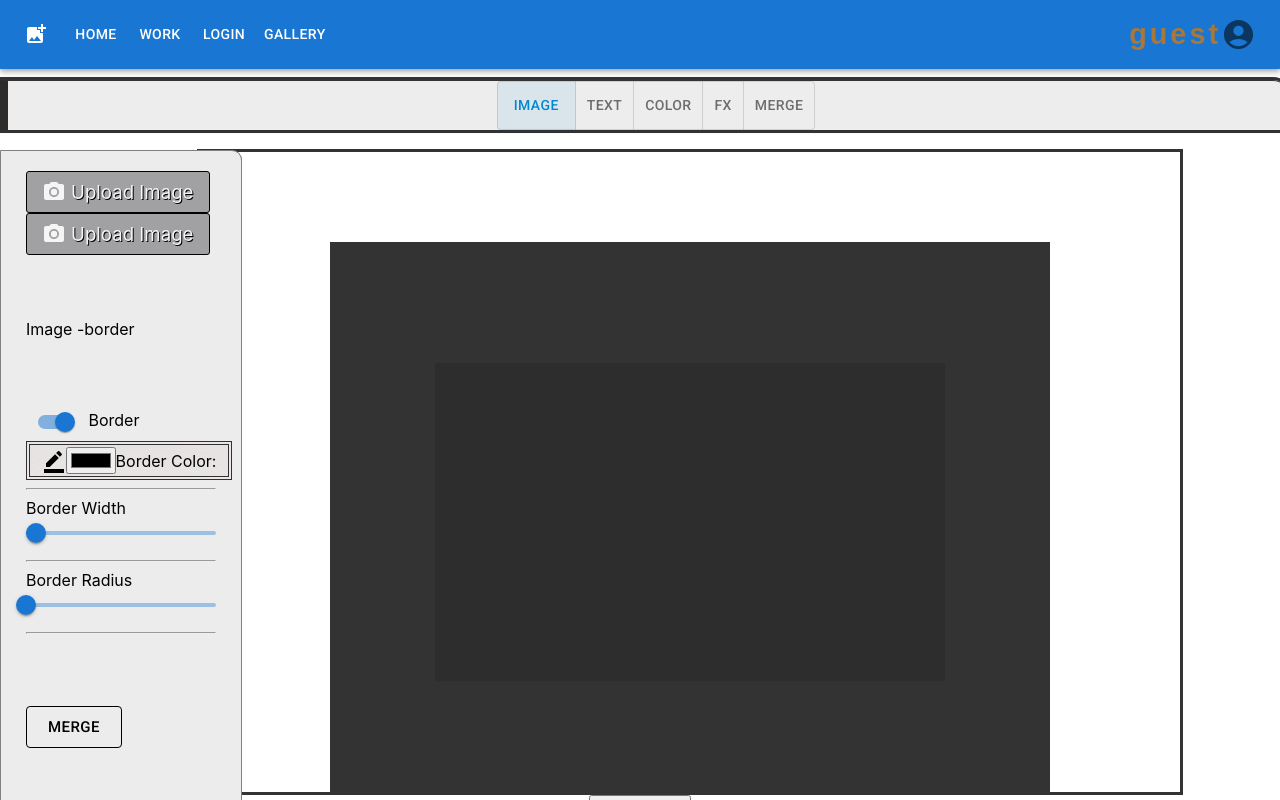
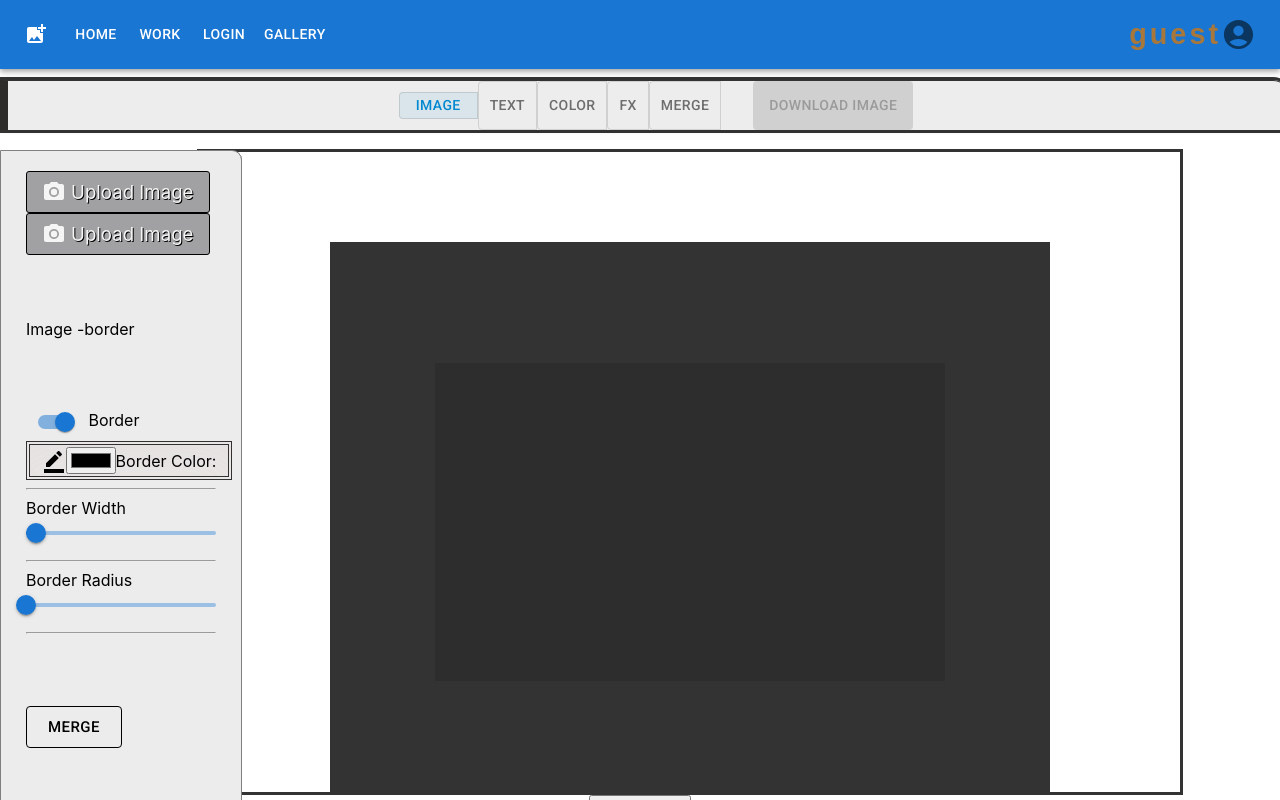
Before and after one commit to dankarger/merger, a React (Create React App) app in the folder client/: page /work in a window 1280 px wide. Shown: the top 800 px of the page. Built offline with nearby package versions, Linux system fonts and the light colour scheme.

Commit message:
add download button on top menu

```diff
--- a/client/src/components/Menu/MenuLeft.jsx
+++ b/client/src/components/Menu/MenuLeft.jsx
@@ -9,7 +9,7 @@ const MenuLeft=({imageCallback,
                     isTextMenuOpen,
                     textCallback,
                     backgroundColor,
-                    setIsBackGroundMenuOpen}) => {
+                    setIsBackGroundMenuOpen,download,isDownloadLinkReady}) => {
 
 
     return (
@@ -24,6 +24,8 @@ const MenuLeft=({imageCallback,
                      isTextMenuOpen={isTextMenuOpen}
                      backgroundColor={backgroundColor}
                      setIsBackGroundMenuOpen={setIsBackGroundMenuOpen}
+                     download={download}
+                     isDownloadLinkReady={isDownloadLinkReady}
             />
         </MenuLeftStyled>
     )
--- a/client/src/components/ToolBar/ToolBar.jsx
+++ b/client/src/components/ToolBar/ToolBar.jsx
@@ -4,41 +4,44 @@ import ToggleButtonGroup from '@mui/material/ToggleButtonGroup';
 import Tooltip from '@mui/material/Tooltip';
 import {Link} from 'react-router-dom'
 import {useEffect, useState} from "react";
+import Button from "@mui/material/Button";
+import {ToolBarMenuStyled} from "../../styles/ToolBarMenu.styled";
 
 export default function ToolBar({imageCallback,
                                     isMenuOpen,
                                     textCallback,
                                     isTextMenuOpen,
                                     setIsBackGroundMenuOpen,
-                                    downLoadLink
+                                    downLoadLink,
+                                    isDownloadLinkReady,
+                                     download
                                 }) {
     const [view, setView] = React.useState('list');
-    const[isDownloadLink,setIsDownloadLink]=useState(null)
+    const[isDownloadLink,setIsDownloadLink]=useState(false)
     const handleChange = (event, nextView) => {
         setView(nextView);
     };
 
     useEffect(()=>{
+        console.log('ggfg',isDownloadLinkReady)
         if(downLoadLink){
-            setIsDownloadLink(downLoadLink)
+            setIsDownloadLink(true)
         }
+
     },[downLoadLink])
 
-    const generateDownloadButton = ()=>{
-        if(isDownloadLink) {
-            return <Link to={{pathname: downLoadLink}} target='_blank' download type={'image/png'}>Download Image</Link>
-        }
-    }
+
     return (
-        <div>
+        // <ToolBarMenuStyled>
         <ToggleButtonGroup
             orientation="horizontal"
             value={view}
             exclusive
             onChange={handleChange}
             color='info'
-            sx={{width:'100%',display:'flex',justifyContent:'left',marginLeft:'1rem' }}
+            sx={{width:'100%',display:'flex',justifyContent:'center',marginLeft:'1rem',gap:'2rem' }}
         >
+            <div>
             <ToggleButton sx={{padding:'0 1rem '}} value="list" aria-label="list" onClick={()=>{
                 imageCallback(menu=>!menu)
                 textCallback(false)
@@ -84,10 +87,14 @@ export default function ToolBar({imageCallback,
             >
               MERGE
             </ToggleButton>
-            {isDownloadLink && <Link to={{pathname: downLoadLink}} target='_blank' download type={'image/png'}>Download Image</Link>}
+            </div>
+
+
+            <Button onClick={download} variant="contained" color={'success'} disabled={!isDownloadLinkReady} >Download Image</Button>
+
 
         </ToggleButtonGroup>
-            {/*{generateDownloadButton}*/}
-            </div>
+
+            // </ToolBarMenuStyled>
     );
 }
--- a/client/src/pages/WorkSpace.jsx
+++ b/client/src/pages/WorkSpace.jsx
@@ -60,6 +60,7 @@ const WorkSpace =()=> {
     const [isMergeFormOpen,setIsMergeFormOpen]= useState(false);
     const[uploadedFile,setUploadedFile] = useState();
     const[downLoadLink,setDownloadLink]=useState()
+    const[isDownloadLinkReady,setIsDownloadLinkReady]=useState(false)
     const downloadLinkRef = useRef(null)
 
     //Reff
@@ -75,15 +76,12 @@ const WorkSpace =()=> {
 
     const handleSendMergeForm = async ()=>{
         if(uploadedFile) {
-            console.log('file',uploadedFile)
           await  uploadImage()
         }
     }
 
      const download2= async ()=>{
-
-        console.log('gggggdfgdfgdfgd',imageTitle)
-       await axios({
+        await axios({
             url: downLoadLink, //your url
             method: 'GET',
             responseType: 'blob', // important
@@ -91,7 +89,6 @@ const WorkSpace =()=> {
             const url = window.URL.createObjectURL(new Blob([response.data]));
             const link = document.createElement('a');
             link.href = url;
-            console.log('ddd',imageTitle)
             link.setAttribute('download', `${imageTitle}.jpg`); //or any other extension
             document.body.appendChild(link);
             link.click();
@@ -103,16 +100,11 @@ const WorkSpace =()=> {
     const handleBackgroundChange =(value)=> {
         setBackGroundColor(value)
     }
-   const _onMouseMove=(e) =>{
-       console.log(e.nativeEvent.offsetX,e.nativeEvent.offsetY)
-        setCursorPosition({ x: e.nativeEvent.offsetX, y: e.nativeEvent.offsetY });
-    }
 
     const uploadImage= async () => {
 
          try {
             const combinedLayers =  await captureHtmlToJpg();
-            console.log('com',combinedLayers)
             let overlayObject = {
                 overlayText:overlayText,
                 fontSize:fontSize,
@@ -135,7 +127,7 @@ const WorkSpace =()=> {
             downloadLinkRef.current = link.data.secure_url
             console.log('fuck',downloadLinkRef)
             setDownloadLink(downloadLinkRef.current)
-            console.log('dddddddddd',downLoadLink)
+           setIsDownloadLinkReady(true)
         }catch (error) {
             console.log(error)
         }
@@ -178,10 +170,11 @@ const WorkSpace =()=> {
                       isTextMenuOpen={isTextMenuOpen}
                       isBackgroundMenuOpen={isBackgroundMenuOpen}
                       setIsBackGroundMenuOpen={setIsBackGroundMenuOpen}
-                      downLoadLink={downLoadLink}
+                      isDownloadLinkReady={isDownloadLinkReady}
                       variants={fadeIn}
                       initial='initial'
                       animate='animate'
+                      download={download2}
 
             />
 
--- /dev/null
+++ b/client/src/styles/ToolBarMenu.styled.js
@@ -0,0 +1,10 @@
+import styled from "styled-components";
+import {motion} from 'framer-motion'
+
+export const ToolBarMenuStyled = styled(motion.div) `
+  width: 100%;
+  //display: flex;
+  //justify-content: center;
+  //align-items: center;
+
+`
```
